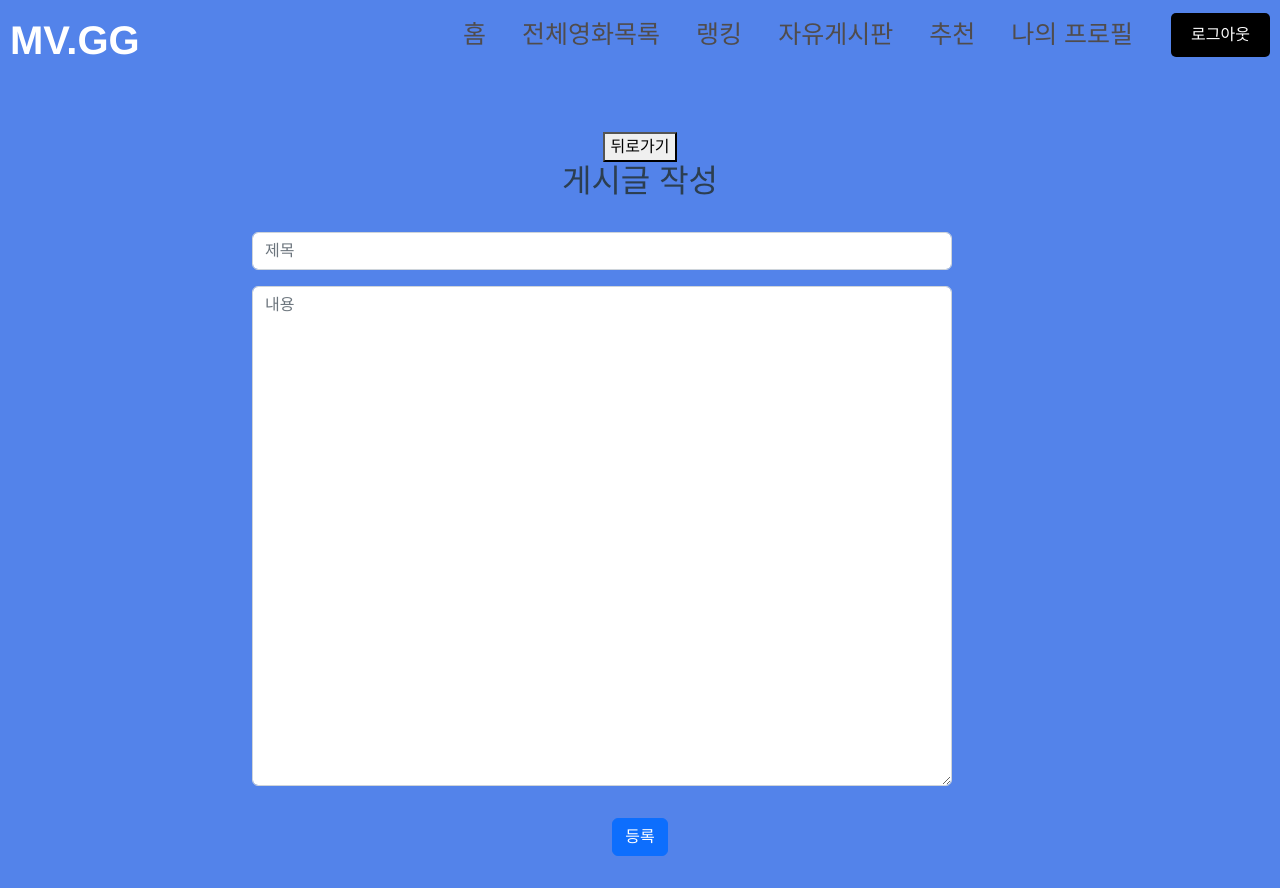
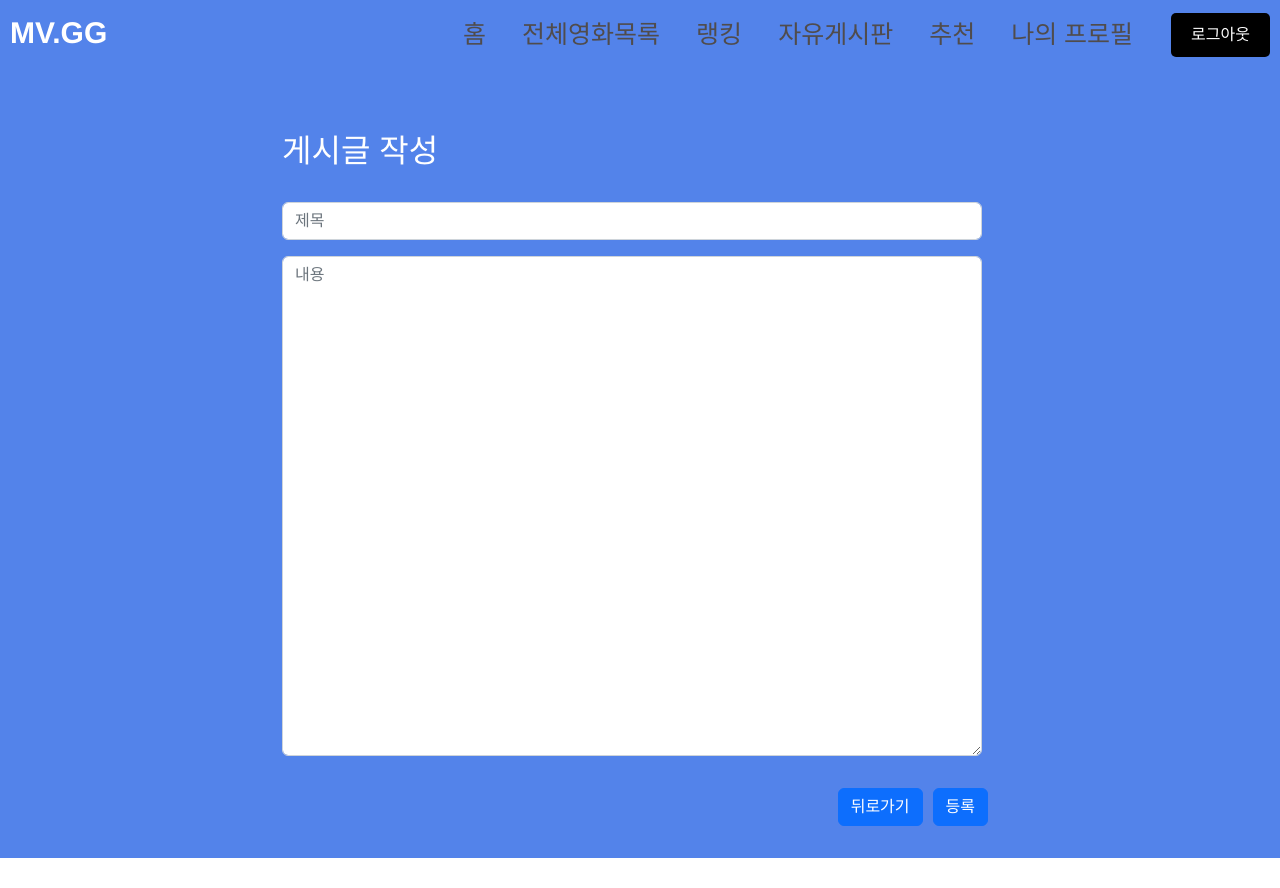
Before and after one commit to NEU-1/movie_recommendation_website, a Vue app in the folder movie_recommendation/front_server/: page /community/create in a window 1280 px wide. After the commit the page ends 858 px from the top, so only its background shows below. Built offline with nearby package versions, Linux system fonts and the light colour scheme.

Commit message:
커뮤니티 디테일 최종본

```diff
--- a/movie_recommendation/front_server/src/components/CommunityDetail.vue
+++ b/movie_recommendation/front_server/src/components/CommunityDetail.vue
@@ -12,27 +12,29 @@
         <p class="created-at">작성일:{{ community.created_at }}</p>
         <!-- <p>수정일: {{ community.updated_at }}</p> -->
       </div>
+      <hr />
 
       <!-- 커뮤니티 내용 -->
       <div class="content">
         {{ community.content }}
       </div>
     </div>
+    <div class="asdf">댓글</div>
 
-    <h2>댓글</h2>
+    <hr />
+
     <div v-if="comments.length === 0">
       <p>댓글이 없습니다.</p>
     </div>
     <div v-else>
       <ul class="comment-list">
         <li v-for="comment in comments" :key="comment.id">
+          <p class="comment-author">{{ comment.userName }}</p>
           <p>{{ comment.content }}</p>
-          <p>작성자: {{ comment.userName }}</p>
-          <p>작성일: {{ comment.created_at }}</p>
         </li>
       </ul>
     </div>
-    <div class="comment-form">
+    <div class="comment-form" style="text-align: right">
       <form @submit.prevent="createComment">
         <textarea v-model.trim="commentContent" rows="4" cols="50"></textarea>
         <button type="submit">댓글 작성</button>
@@ -45,7 +47,9 @@
 .community-detail {
   padding: 20px;
   width: 1000px;
-  height: 1000px;
+  height: 1300px;
+  border: 2px solid #000;
+  background-color: white;
 }
 
 header {
@@ -58,7 +62,7 @@ header {
 .author-info {
   display: flex;
   justify-content: flex-end;
-  margin-bottom: 50px;
+  margin-bottom: 10px;
   color: rgb(80, 76, 76);
   text-align: right;
 }
@@ -68,13 +72,12 @@ header {
 }
 
 .content {
-  width: 1000px;
+  width: 900px;
   height: 500px;
   margin: 0;
   text-align: left;
-  border: 2px solid #000;
+
   margin-bottom: 20px;
-  background-color: white;
 }
 
 .comment-list {
@@ -85,6 +88,7 @@ header {
 
 .comment-list li {
   margin-bottom: 10px;
+  text-align: left;
 }
 
 .comment-form textarea {
@@ -95,6 +99,9 @@ header {
 
 .comment-form button {
   padding: 5px 10px;
+}
+.asdf {
+  text-align: left;
 }
 </style>
 
--- a/movie_recommendation/front_server/src/components/CommunityFormView.vue
+++ b/movie_recommendation/front_server/src/components/CommunityFormView.vue
@@ -1,12 +1,8 @@
 <template>
   <div class="container">
-    <div class="row">
-      <router-link :to="{ name: 'community' }">
-        <button>뒤로가기</button>
-      </router-link>
-    </div>
+    <div class="row"></div>
 
-    <div>
+    <div class="title1">
       <h2>게시글 작성</h2>
     </div>
     <br />
@@ -31,7 +27,12 @@
           style="height: 500px"
         ></textarea>
       </div>
-      <button type="submit" class="btn btn-primary">등록</button>
+      <div class="button-group">
+        <router-link :to="{ name: 'community' }">
+          <button class="btn btn-primary">뒤로가기</button>
+        </router-link>
+        <button type="submit" class="btn btn-primary">등록</button>
+      </div>
     </form>
   </div>
 </template>
@@ -85,10 +86,23 @@ export default {
 
 <style scoped>
 .container {
-  max-width: 800px;
+  max-width: 740px;
   margin: 0 auto;
 }
 .form-control {
   width: 700px;
 }
+.title1 {
+  text-align: left;
+  font-size: 30px;
+  font-weight: bold;
+  color: white;
+}
+.button-group {
+  text-align: right;
+  margin-right: 10px;
+}
+.button-group button {
+  margin-left: 10px; /* 버튼 사이의 간격을 조정할 수 있습니다 */
+}
 </style>
--- a/movie_recommendation/front_server/src/components/Header.vue
+++ b/movie_recommendation/front_server/src/components/Header.vue
@@ -17,7 +17,7 @@ export default {};
 }
 
 .home-link {
-  font-size: 40px;
+  font-size: 30px;
   font-weight: bold;
   color: #fff;
   margin: 0;
```
